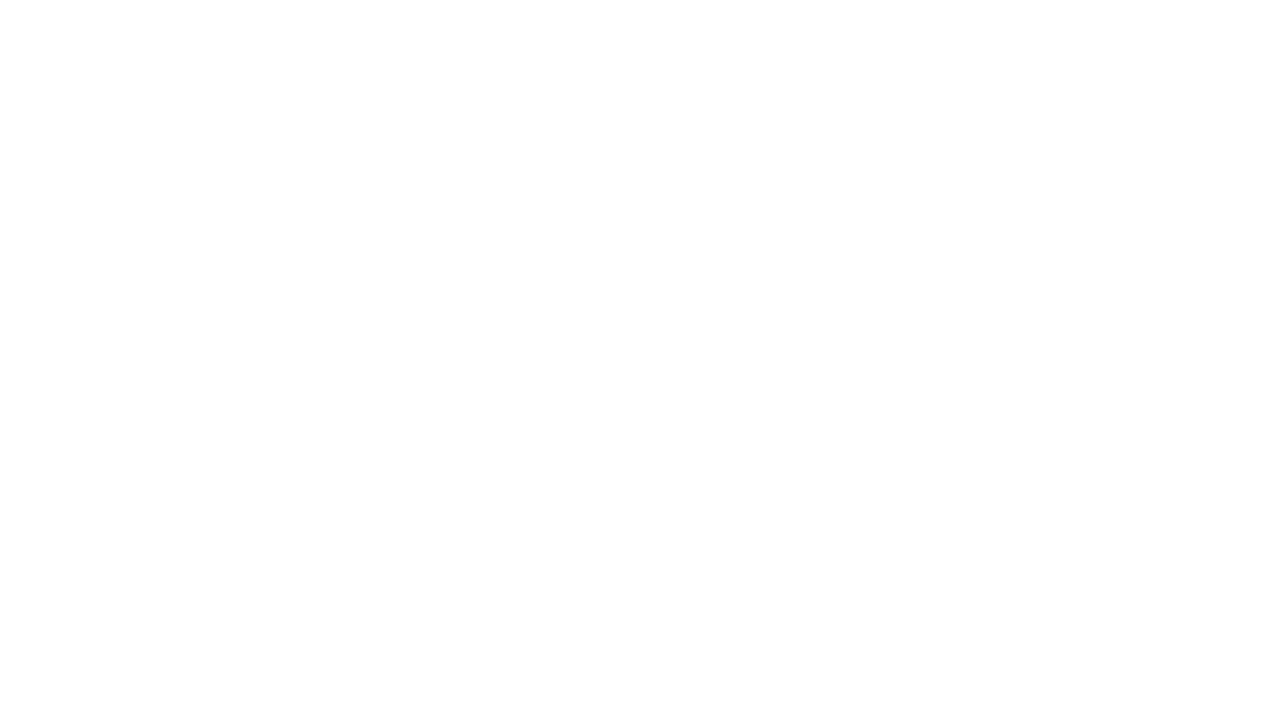
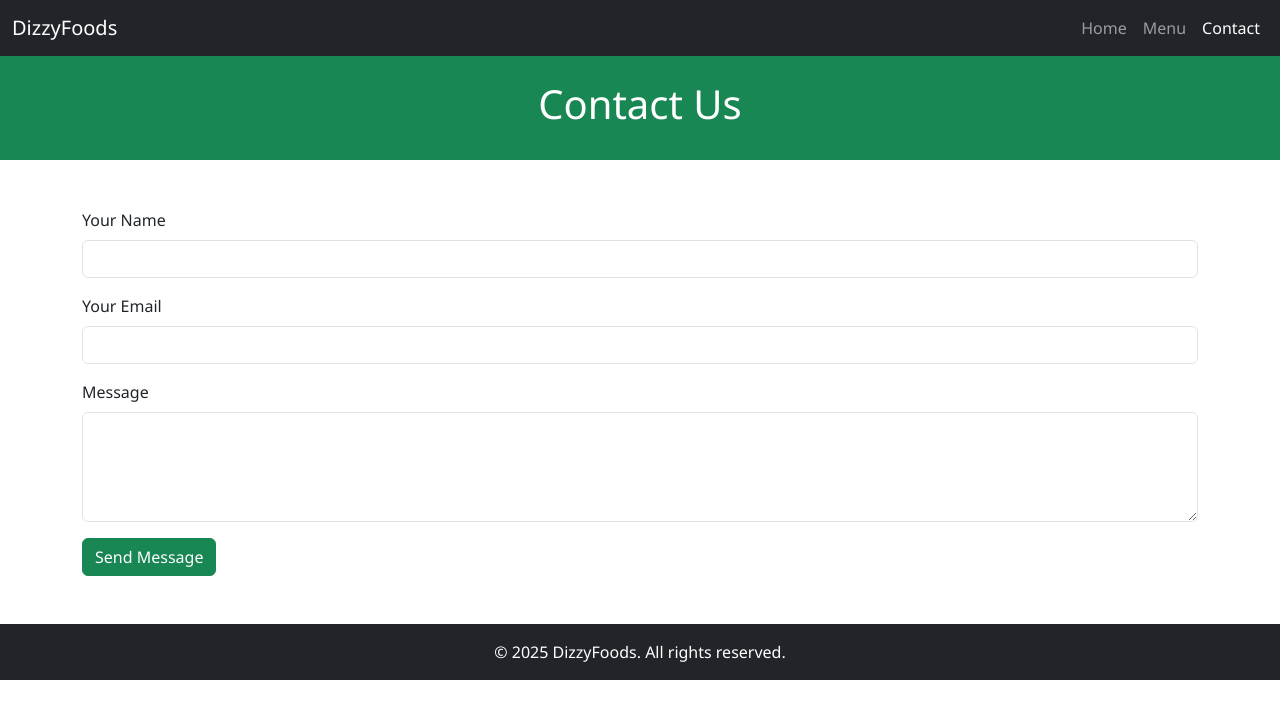
Before and after one commit to daniyalzmn12-sys/resturant-website, a plain HTML site: page contact.html in a window 1280 px wide. Drawn offline with nearby package versions, Linux system fonts and the light colour scheme.

Commit message:
fix contact page, images and menu

```diff
--- a/contact.html
+++ b/contact.html
@@ -0,0 +1,52 @@
+<!DOCTYPE html>
+<html lang="en">
+<head>
+  <meta charset="UTF-8">
+  <title>Contact - DizzyFoods</title>
+  <meta name="viewport" content="width=device-width, initial-scale=1">
+  <link href="https://cdn.jsdelivr.net/npm/bootstrap@5.3.2/dist/css/bootstrap.min.css" rel="stylesheet">
+  <link rel="stylesheet" href="css/style.css">
+</head>
+<body>
+
+<nav class="navbar navbar-expand-lg navbar-dark bg-dark">
+  <div class="container-fluid">
+    <a class="navbar-brand" href="index.html">DizzyFoods</a>
+    <div class="collapse navbar-collapse">
+      <ul class="navbar-nav ms-auto">
+        <li class="nav-item"><a class="nav-link" href="index.html">Home</a></li>
+        <li class="nav-item"><a class="nav-link" href="menu.html">Menu</a></li>
+        <li class="nav-item"><a class="nav-link active" href="#">Contact</a></li>
+      </ul>
+    </div>
+  </div>
+</nav>
+
+<header class="bg-success text-white text-center py-4">
+  <h1>Contact Us</h1>
+</header>
+
+<div class="container my-5">
+  <form>
+    <div class="mb-3">
+      <label for="name" class="form-label">Your Name</label>
+      <input type="text" class="form-control" id="name" required>
+    </div>
+    <div class="mb-3">
+      <label for="email" class="form-label">Your Email</label>
+      <input type="email" class="form-control" id="email" required>
+    </div>
+    <div class="mb-3">
+      <label for="message" class="form-label">Message</label>
+      <textarea class="form-control" id="message" rows="4" required></textarea>
+    </div>
+    <button type="submit" class="btn btn-success">Send Message</button>
+  </form>
+</div>
+
+<footer class="bg-dark text-white text-center py-3">
+  &copy; 2025 DizzyFoods. All rights reserved.
+</footer>
+
+</body>
+</html>
```
Also changed, not shown: menu.html (+3 -3 lines).
